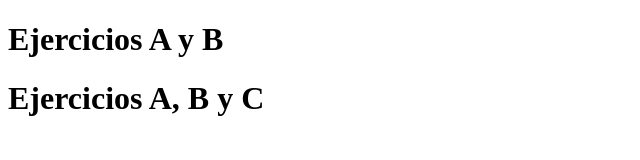
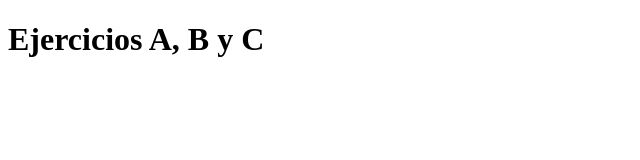
Before and after one commit to SeleLira-20/PAM214, a plain HTML site: page Practica2/ejercicios.html in a window 1280 px wide. Shown: the whole page, without its empty margins (0-640 px from the left). Drawn offline with Linux system fonts and the light colour scheme.

Commit message:
cambio de titulo

```diff
--- a/Practica2/ejercicios.html
+++ b/Practica2/ejercicios.html
@@ -5,7 +5,6 @@
   <title>Ejercicio A y B</title>
 </head>
 <body>
-  <h1>Ejercicios A y B</h1>
   <h1>Ejercicios A, B y C</h1>
 
   <script>
```
